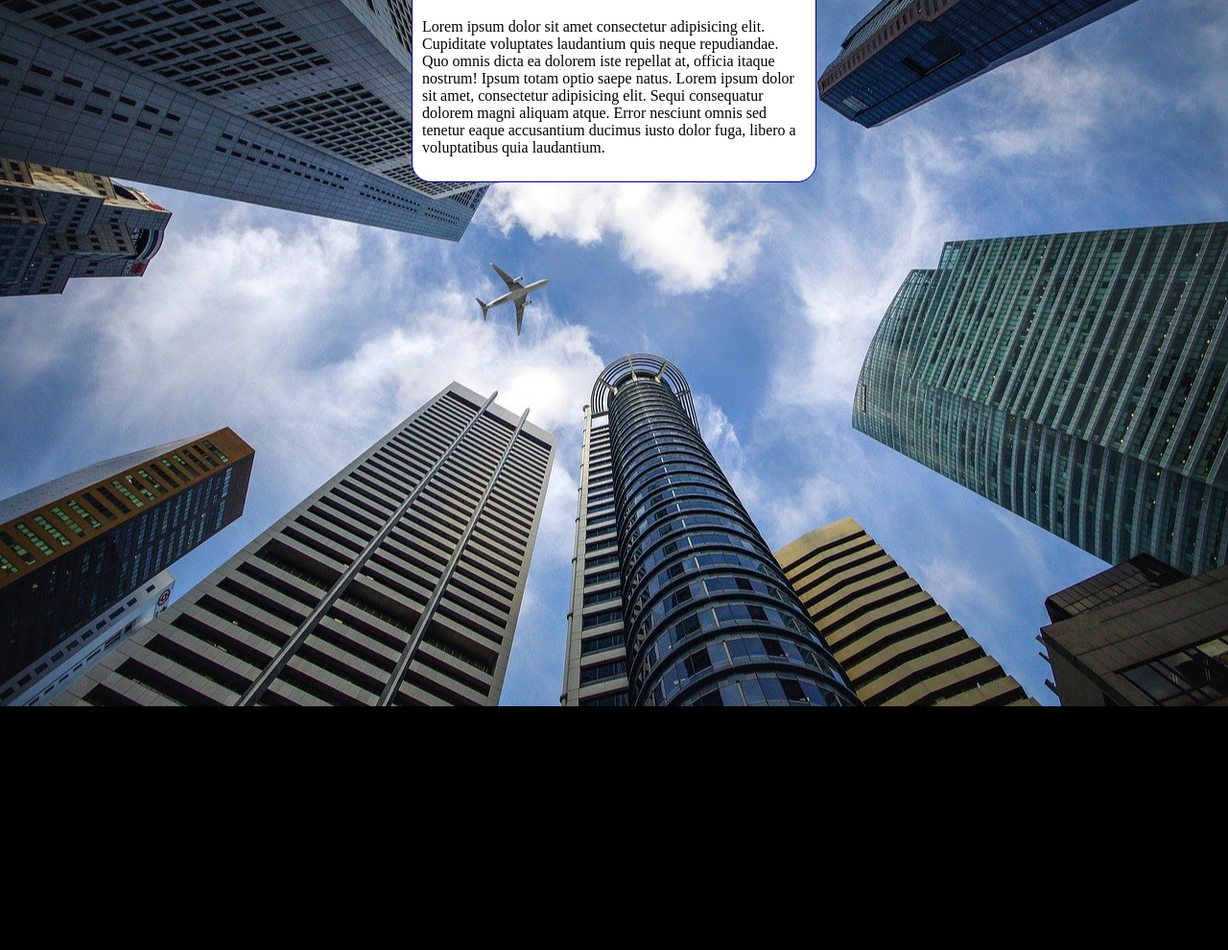
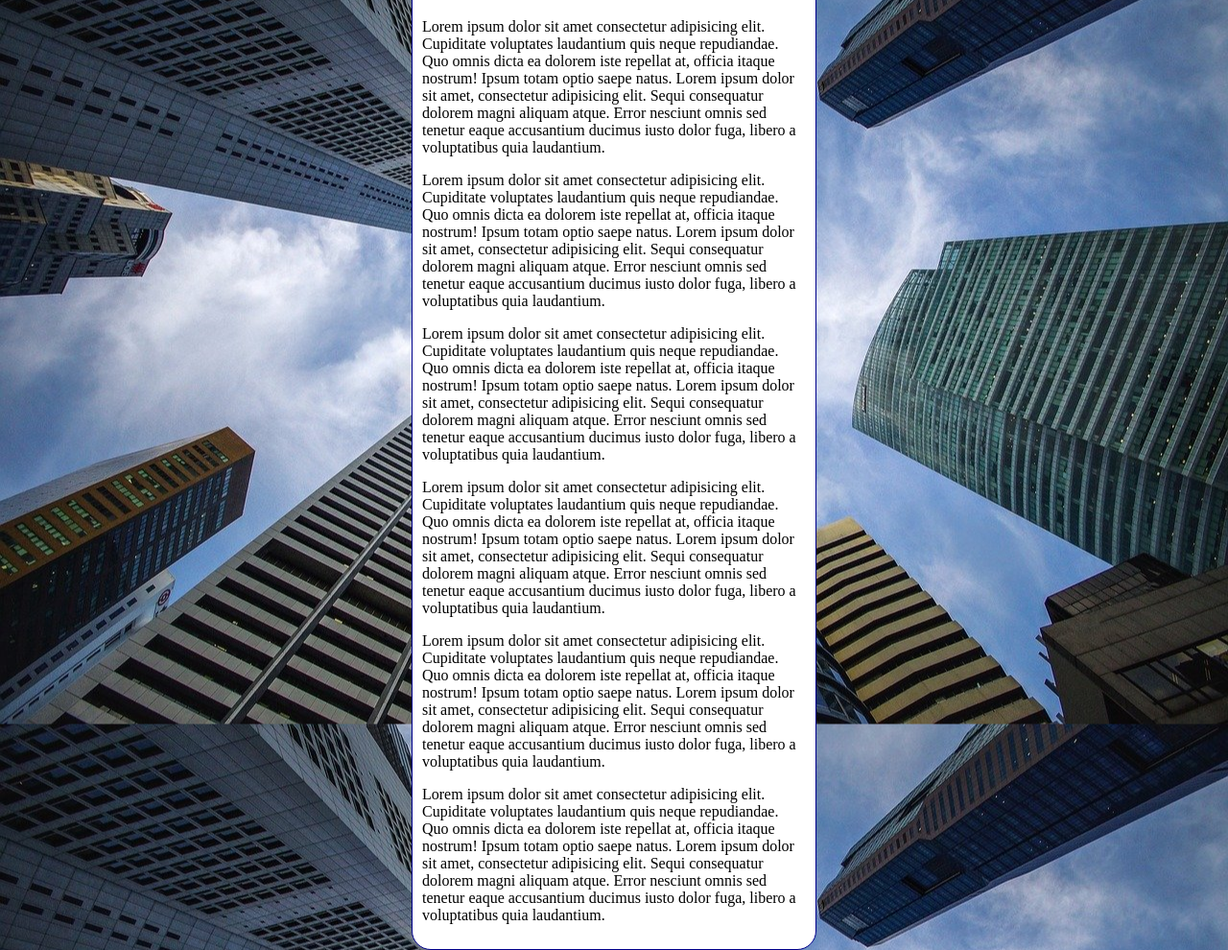
Before and after one commit to joaolucas486/html-css, a plain HTML site: page exercicios/ex022/fundo006.html in a window 1280 px wide. Shown: the part 80-1070 px from the top of the page at 96% size. Before the commit the page ends 816 px from the top, so only its background shows below. Drawn offline with Linux system fonts and the light colour scheme.

Commit message:
Update fundo006.html

```diff
--- a/exercicios/ex022/fundo006.html
+++ b/exercicios/ex022/fundo006.html
@@ -10,7 +10,7 @@
             background-color: black;
             background-image: url(imagens/wallpaper002.jpg);
             background-position: center center;
-            background-repeat: no-repeat;
+            background-repeat: repeat-y;
             background-size: cover;
         }
 
@@ -29,6 +29,11 @@
     <main>
         <h1>Teste de Imagem de Fundo</h1>
         <p>Lorem ipsum dolor sit amet consectetur adipisicing elit. Cupiditate voluptates laudantium quis neque repudiandae. Quo omnis dicta ea dolorem iste repellat at, officia itaque nostrum! Ipsum totam optio saepe natus. Lorem ipsum dolor sit amet, consectetur adipisicing elit. Sequi consequatur dolorem magni aliquam atque. Error nesciunt omnis sed tenetur eaque accusantium ducimus iusto dolor fuga, libero a voluptatibus quia laudantium.</p>
+        <p>Lorem ipsum dolor sit amet consectetur adipisicing elit. Cupiditate voluptates laudantium quis neque repudiandae. Quo omnis dicta ea dolorem iste repellat at, officia itaque nostrum! Ipsum totam optio saepe natus. Lorem ipsum dolor sit amet, consectetur adipisicing elit. Sequi consequatur dolorem magni aliquam atque. Error nesciunt omnis sed tenetur eaque accusantium ducimus iusto dolor fuga, libero a voluptatibus quia laudantium.</p>
+        <p>Lorem ipsum dolor sit amet consectetur adipisicing elit. Cupiditate voluptates laudantium quis neque repudiandae. Quo omnis dicta ea dolorem iste repellat at, officia itaque nostrum! Ipsum totam optio saepe natus. Lorem ipsum dolor sit amet, consectetur adipisicing elit. Sequi consequatur dolorem magni aliquam atque. Error nesciunt omnis sed tenetur eaque accusantium ducimus iusto dolor fuga, libero a voluptatibus quia laudantium.</p>
+        <p>Lorem ipsum dolor sit amet consectetur adipisicing elit. Cupiditate voluptates laudantium quis neque repudiandae. Quo omnis dicta ea dolorem iste repellat at, officia itaque nostrum! Ipsum totam optio saepe natus. Lorem ipsum dolor sit amet, consectetur adipisicing elit. Sequi consequatur dolorem magni aliquam atque. Error nesciunt omnis sed tenetur eaque accusantium ducimus iusto dolor fuga, libero a voluptatibus quia laudantium.</p>
+        <p>Lorem ipsum dolor sit amet consectetur adipisicing elit. Cupiditate voluptates laudantium quis neque repudiandae. Quo omnis dicta ea dolorem iste repellat at, officia itaque nostrum! Ipsum totam optio saepe natus. Lorem ipsum dolor sit amet, consectetur adipisicing elit. Sequi consequatur dolorem magni aliquam atque. Error nesciunt omnis sed tenetur eaque accusantium ducimus iusto dolor fuga, libero a voluptatibus quia laudantium.</p>
+        <p>Lorem ipsum dolor sit amet consectetur adipisicing elit. Cupiditate voluptates laudantium quis neque repudiandae. Quo omnis dicta ea dolorem iste repellat at, officia itaque nostrum! Ipsum totam optio saepe natus. Lorem ipsum dolor sit amet, consectetur adipisicing elit. Sequi consequatur dolorem magni aliquam atque. Error nesciunt omnis sed tenetur eaque accusantium ducimus iusto dolor fuga, libero a voluptatibus quia laudantium.</p>
     </main>
 </body>
 </html>
```
